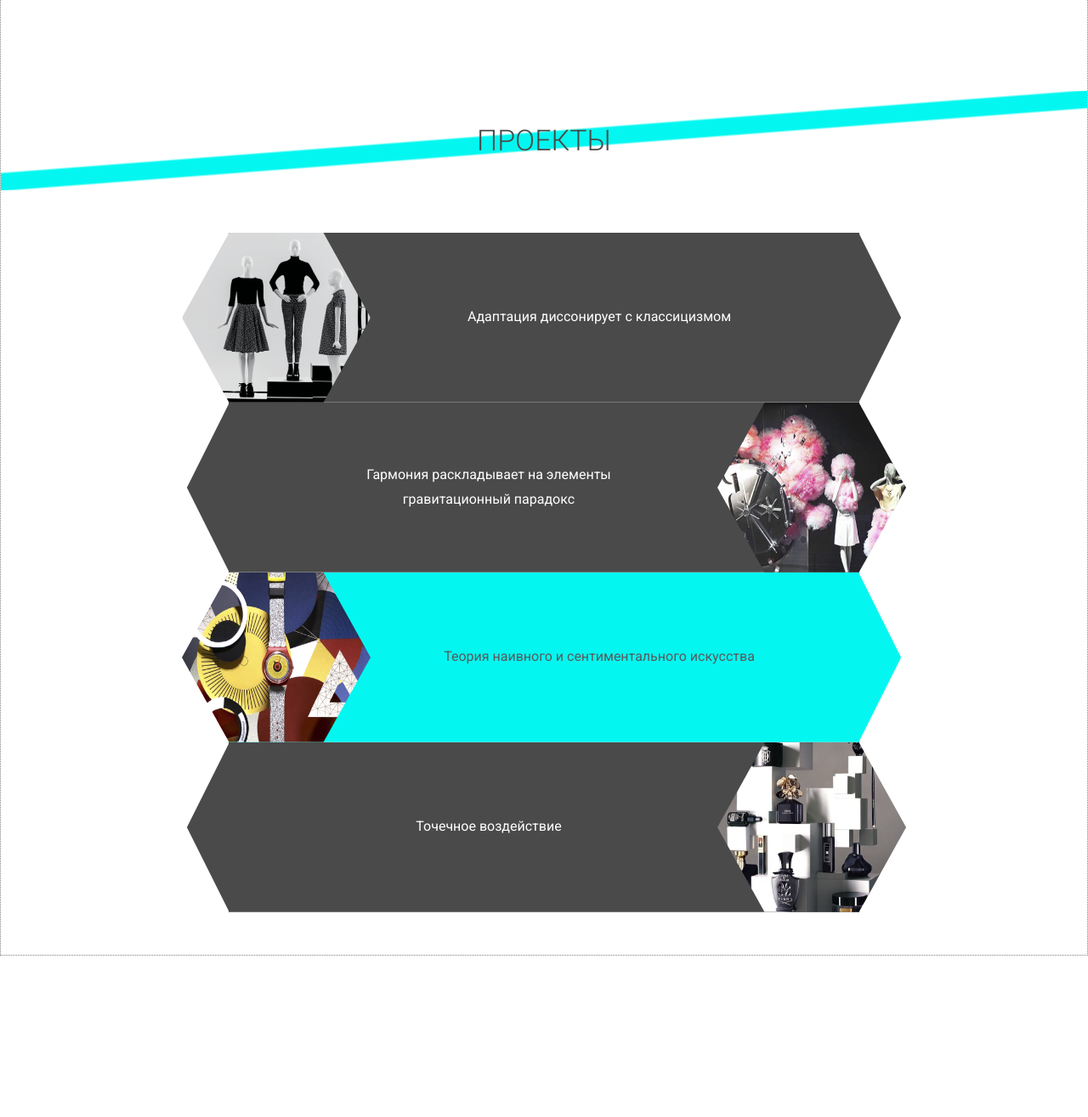
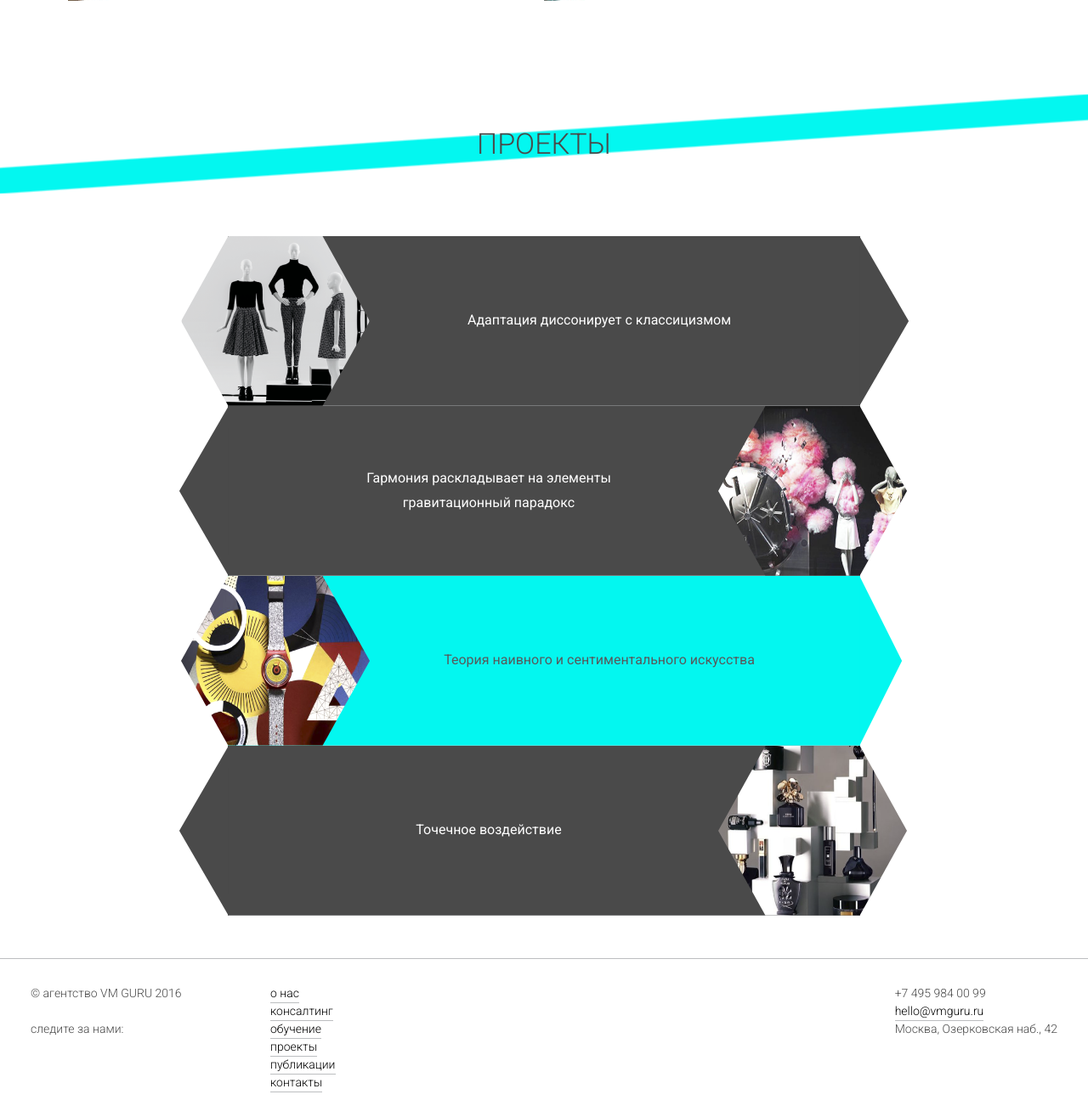
Before and after one commit to qborreda/vmguru, a PHP site: page /landing.html in a window 1280 px wide. Shown: the part 2819-4134 px from the top of the page at 85% size. Before the commit the page ends 3944 px from the top, so only its background shows below. Run offline with PHP 8.4, Linux system fonts and the light colour scheme; style sheets or scripts are compiled from the project's sources.

Commit message:
WIP Footer, Header, Projects, stripped titles

```diff
--- a/_scss/molecules/_striped-titles.scss
+++ b/_scss/molecules/_striped-titles.scss
@@ -16,11 +16,11 @@
     top: 0;
     left: 50%;
     transform: translateX(-50%);
-    width: 120%;
+    width: 135%;
     min-height: 50px;
     height: 100%;
     z-index: -1;
-    background: linear-gradient(to right bottom, $WHITE 45%, $DETAIL-CYAN 46%, $DETAIL-CYAN 54%, $WHITE 55%);
+    background: linear-gradient(to right bottom, $WHITE 43%, $DETAIL-CYAN 44%, $DETAIL-CYAN 56%, $WHITE 57%);
   }
 
   p {
--- /dev/null
+++ b/_scss/organisms/_footer.scss
@@ -0,0 +1,45 @@
+.footer {
+  @include display_flex();
+  @include flex_justify-content(space-around);
+  @include flex_align-items(flex-start);
+  padding: 20px 10px;
+  font-size: $H4-SIZE;
+  font-weight: 300;
+  line-height: 150%;
+  border-top: 1px solid $DETAIL-GREY;
+
+  > * {
+    margin: 0 1rem;
+  }
+
+  @include mq($from: tablet) {
+    padding: 30px 20px;
+  }
+
+  a {
+    color: $BLACK;
+    padding-bottom: 3px;
+    text-decoration: none;
+    border-bottom: 1px solid $DETAIL-GREY;
+  }
+
+  a:hover {
+    border-bottom: 1px solid $DETAIL-CYAN;
+  }
+
+  &-copyright {
+    @include flex_flex(0 1 250px);
+  }
+  &-menu {
+    @include flex_flex(1 1 auto);
+
+    .footer-menu__nav {
+      list-style: none;
+      font-size: $H4-SIZE;
+    }
+  }
+  &-contact {
+    @include flex_flex(0 0 auto);
+  }
+
+}
--- a/_scss/organisms/_header.scss
+++ b/_scss/organisms/_header.scss
@@ -14,7 +14,7 @@
 
   & > * {
     @include display_flex();
-    @include flex_align-content(space-around);
+    @include flex_align-content(space-between);
     @include flex_justify-content(center);
     @include flex_align-items(center);
     @include flex_flex-direction(row);
@@ -26,12 +26,33 @@
 
     & > li {
       margin: 0 20px;
+      @include flex_flex(1 0 130px);
+      padding-bottom: 5px;
+      border-bottom: 1px solid $DETAIL-GREY;
 
       a {
+        display: inline-block;
+        width: 100%;
+        height: 100%;
         color: $BLACK;
         padding-bottom: 3px;
         font-weight: 100;
-        border-bottom: 1px solid $DETAIL-GREY;
+      }
+    }
+
+    li:nth-child(n+5) {
+      text-align: right;
+    }
+
+    li:hover {
+      border-bottom: 1px solid $DETAIL-CYAN;
+    }
+
+    .logo {
+      border: none;
+
+      &:hover {
+        border: none;
       }
     }
   }
--- a/_scss/organisms/_organisms.scss
+++ b/_scss/organisms/_organisms.scss
@@ -4,3 +4,4 @@
 @import "_section2.scss";
 @import "_section3.scss";
 @import "_section4.scss";
+@import "_footer.scss";
--- a/_scss/organisms/_section4.scss
+++ b/_scss/organisms/_section4.scss
@@ -48,12 +48,12 @@
       &:before {
         right: 100%;
         transform: translateX(0.9px);
-        border-right: 50px solid $PRIMARY-TEXT-COLOR;
+        border-right: 58px solid $PRIMARY-TEXT-COLOR;
       }
       &:after {
         left: 100%;
         transform: translateX(-0.9px);
-        border-left: 50px solid $PRIMARY-TEXT-COLOR;
+        border-left: 58px solid $PRIMARY-TEXT-COLOR;
       }
     }
 
--- a/_scss/pages/_pages.scss
+++ b/_scss/pages/_pages.scss
@@ -11,5 +11,5 @@ body {
   max-width: 1300px;
   width: 100%;
 
-  border: 1px dotted grey;
+  // border: 1px dotted grey;
 }
--- a/landing.html
+++ b/landing.html
@@ -16,7 +16,7 @@
             <li><a href="">о нас</a></li>
             <li><a href="">консалтинг</a></li>
             <li><a href="">обучение</a></li>
-            <li><img src="imgs/vmguru_logo_hex.png" alt="VM Guru" width="120" /></li>
+            <li class="logo"><img src="imgs/vmguru_logo_hex.png" alt="VM Guru" width="120" /></li>
             <li><a href="">проекты</a></li>
             <li><a href="">публикации</a></li>
             <li><a href="">контакты</a></li>
@@ -178,8 +178,27 @@
             </article>
 
         </section>
-        <footer>
-
+        <footer class="footer">
+            <div class="footer-copyright">
+                &copy; агентство VM GURU 2016
+                <br/><br/>
+                следите за нами:
+            </div>
+            <div class="footer-menu">
+                <ul class="footer-menu__nav">
+                    <li><a href="">о нас</a></li>
+                    <li><a href="">консалтинг</a></li>
+                    <li><a href="">обучение</a></li>
+                    <li><a href="">проекты</a></li>
+                    <li><a href="">публикации</a></li>
+                    <li><a href="">контакты</a></li>
+                  </ul>
+            </div>
+            <div class="footer-contact">
+                +7 495 984 00 99<br/>
+                <a href="mailto:hello@vmguru.ru">hello@vmguru.ru</a><br/>
+                Москва, Озерковская наб., 42
+            </div>
         </footer>
     </div>
 </body>
```
Also changed, not shown: imgs/bkgr-project1.png, imgs/bkgr-project2.png, imgs/bkgr-project3.png, imgs/bkgr-project4.png, imgs/bkgr-titles.png.
